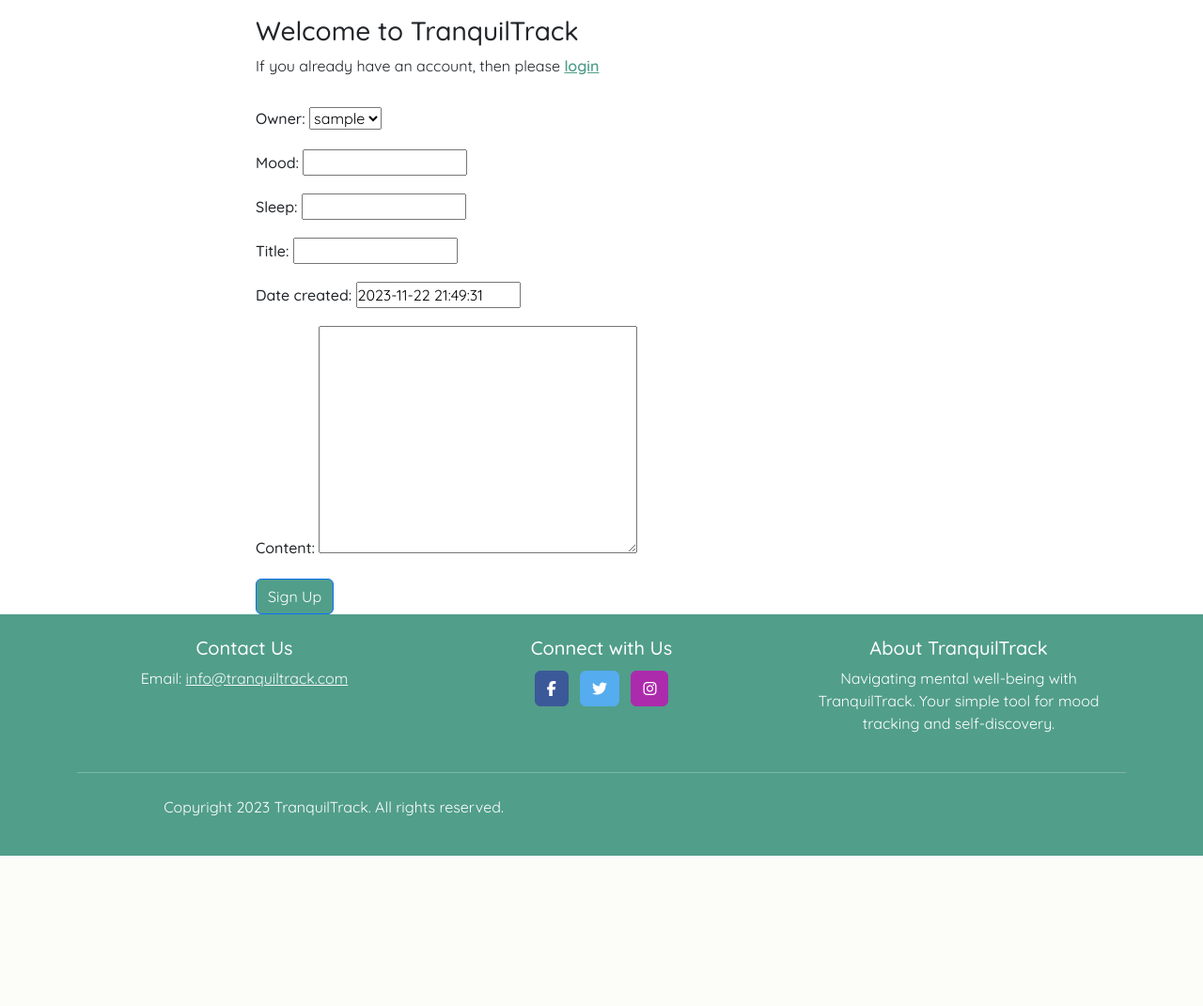
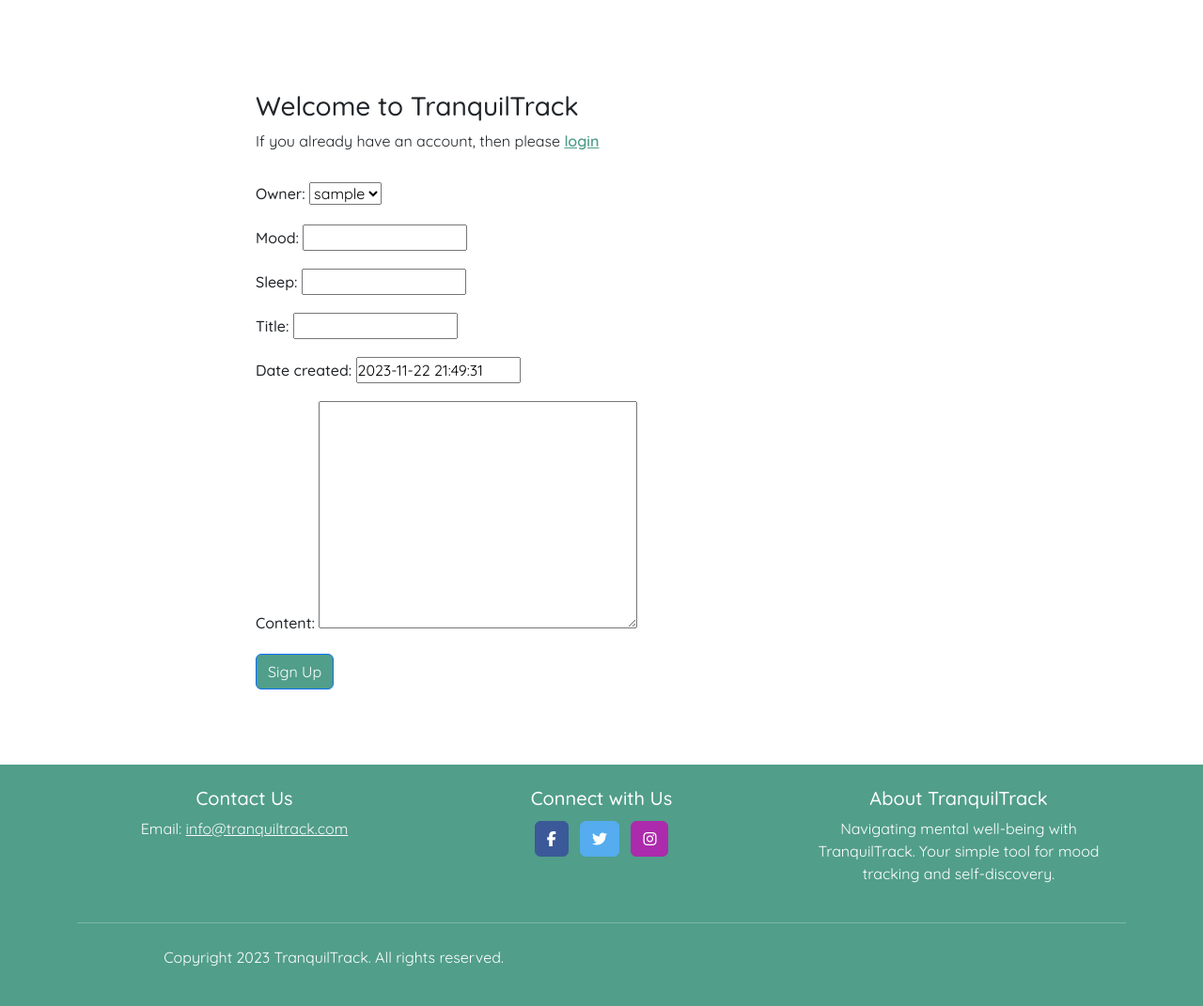
Before and after one commit to KTC96/TranquilTrack, a Django app: template templates/account/signup.html in a window 1280 px wide. Shown: the part 106-1177 px from the top of the page at 94% size. Before the commit the page ends 1017 px from the top, so only its background shows below. Run offline with Django 3.2, Linux system fonts and the light colour scheme; tables that the repository leaves empty hold one stand-in row (values such as "Sample post"); the template is opened without the code that fills it: values that come from a table or form of the project are taken from there, most other values are stand-ins (such as "Sample title", 1, 10 or a date in 2020); some libraries are stand-ins or nearby versions; some web fonts are replaced.

Commit message:
add margin to sign-in container

```diff
--- a/templates/account/signup.html
+++ b/templates/account/signup.html
@@ -4,7 +4,7 @@
     {% trans "Signup" %}
 {% endblock %}
 {% block content %}
-    <div class="container-fluid">
+    <div class="container-fluid container-padding">
         <div class="container sign-up">
             <div class="row">
                 <div class="col-md-8 mt-3 offset-md-2">
```
